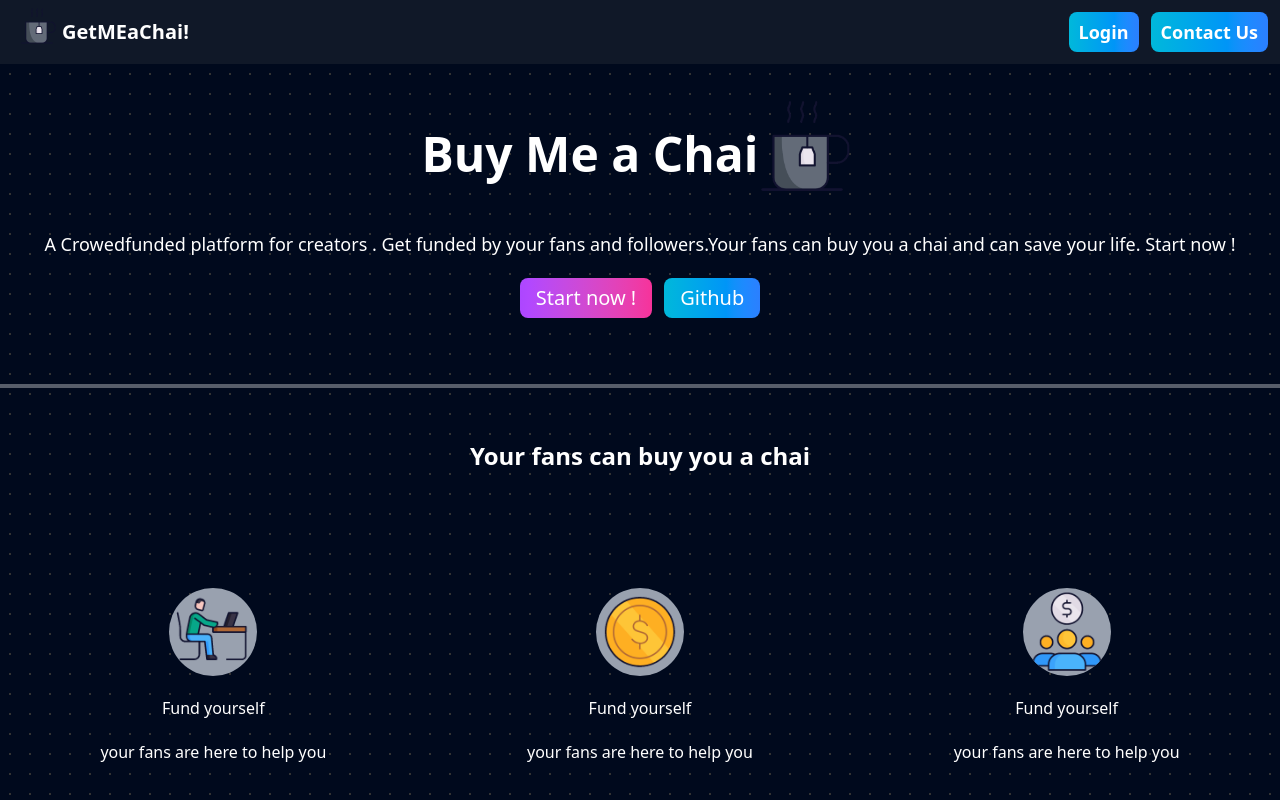
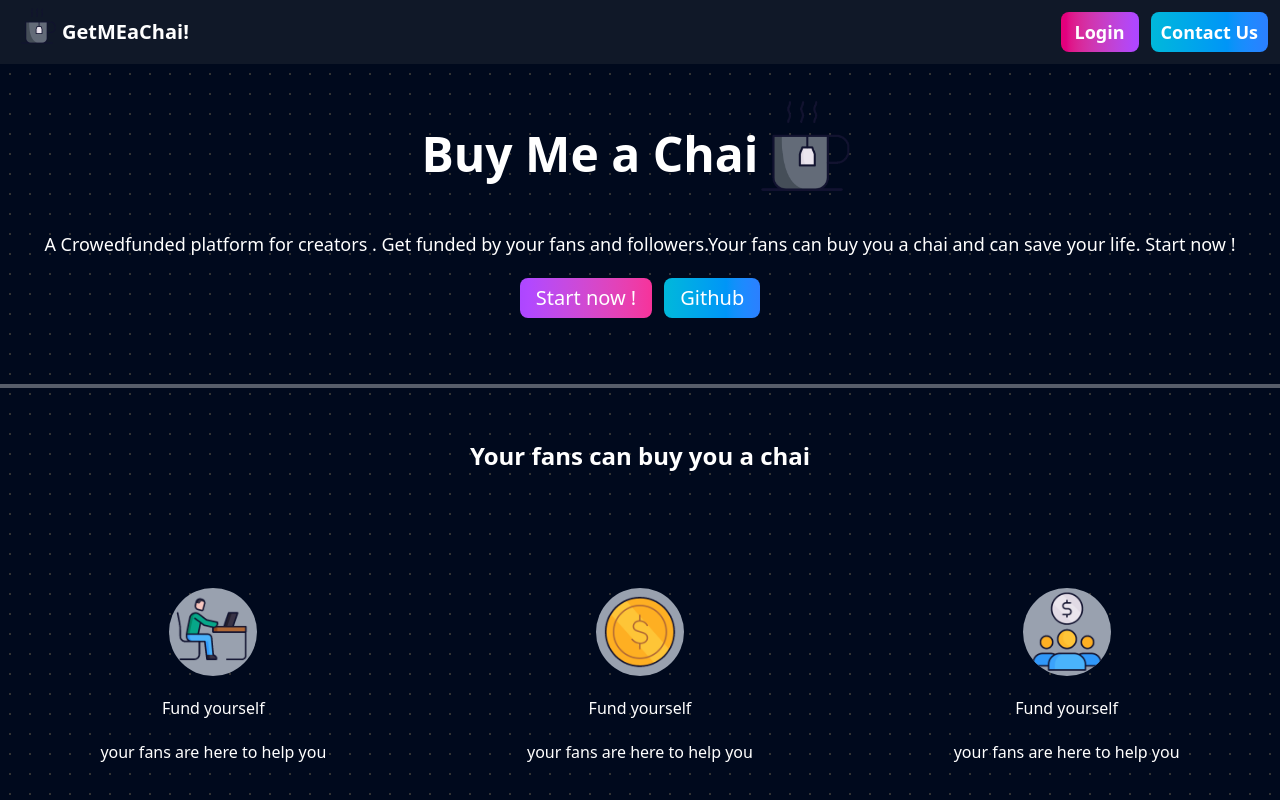
Before and after one commit to harsh-upla/get-me-a-chai, a Next.js app: page / in a window 1280 px wide. Shown: the top 800 px of the page. Built offline with nearby package versions, Linux system fonts and the light colour scheme; no server answers; the database is empty.

Commit message:
navbar buttom ui fix:

```diff
--- a/components/Navbar.js
+++ b/components/Navbar.js
@@ -118,7 +118,7 @@ const Navbar = () => {
             ) : (
               <Link href={"/login"}
                   type="button"
-                  className="font-bold flex justify-center items-center relative text-white text-lg px-2.5 py-2.5 rounded-lg leading-5 bg-linear-to-r from-cyan-500 via-blue-500 to-cyan-500 bg-size-[200%_100%] bg-left transition-all duration-500 ease-out hover:bg-right focus:ring-4 focus:outline-none focus:ring-cyan-300 dark:focus:ring-cyan-800"
+                  className="font-bold relative inline-block text-white text-lg px-3.5 py-2.5 rounded-lg leading-5 bg-linear-to-r from-pink-600 via-purple-500 to-pink-600 bg-size-[200%_100%] bg-left transition-all duration-500 ease-out hover:bg-right focus:ring-4 focus:outline-none focus:ring-purple-300 dark:focus:ring-purple-800 cursor-pointer"
                 >
                   Login
               </Link>
```
